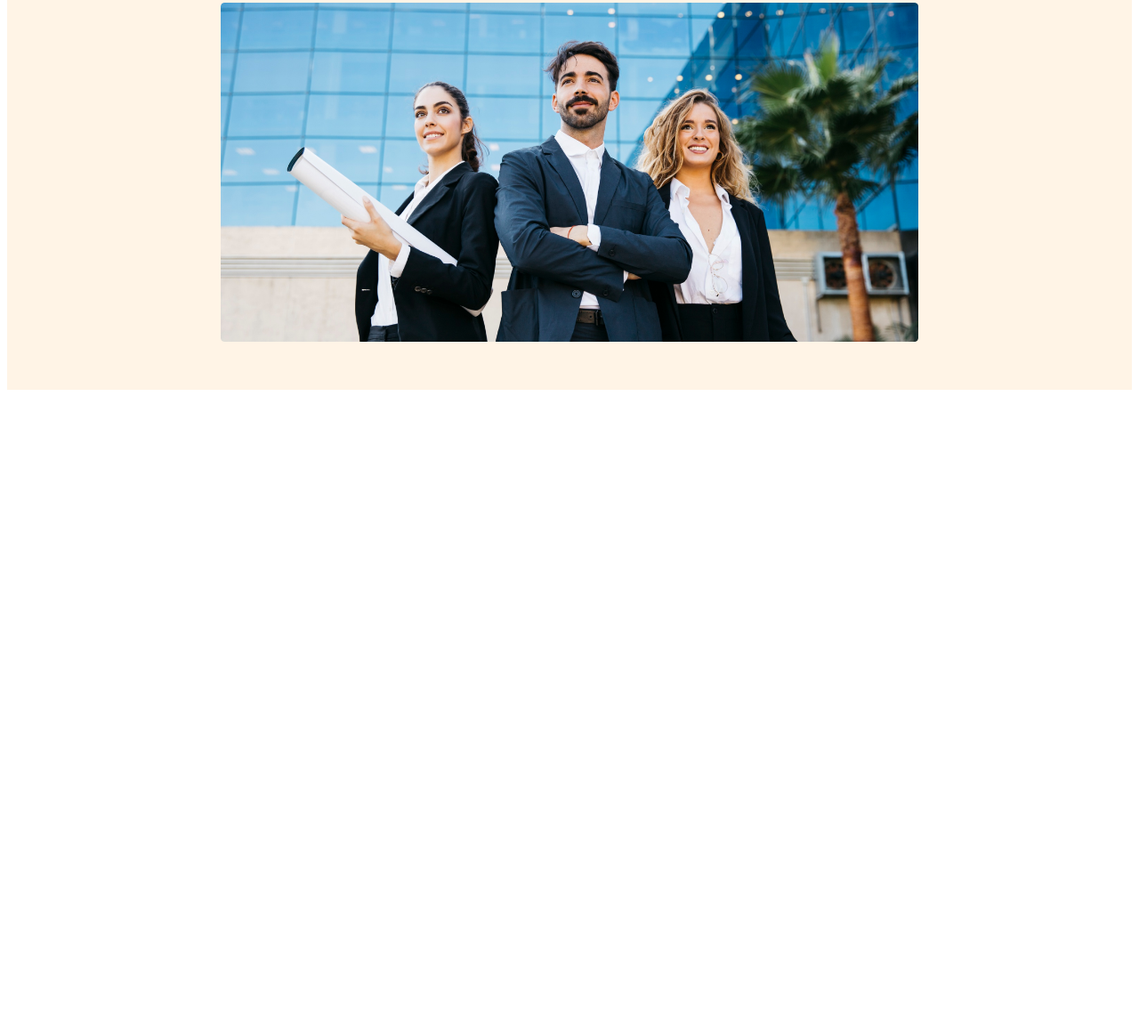
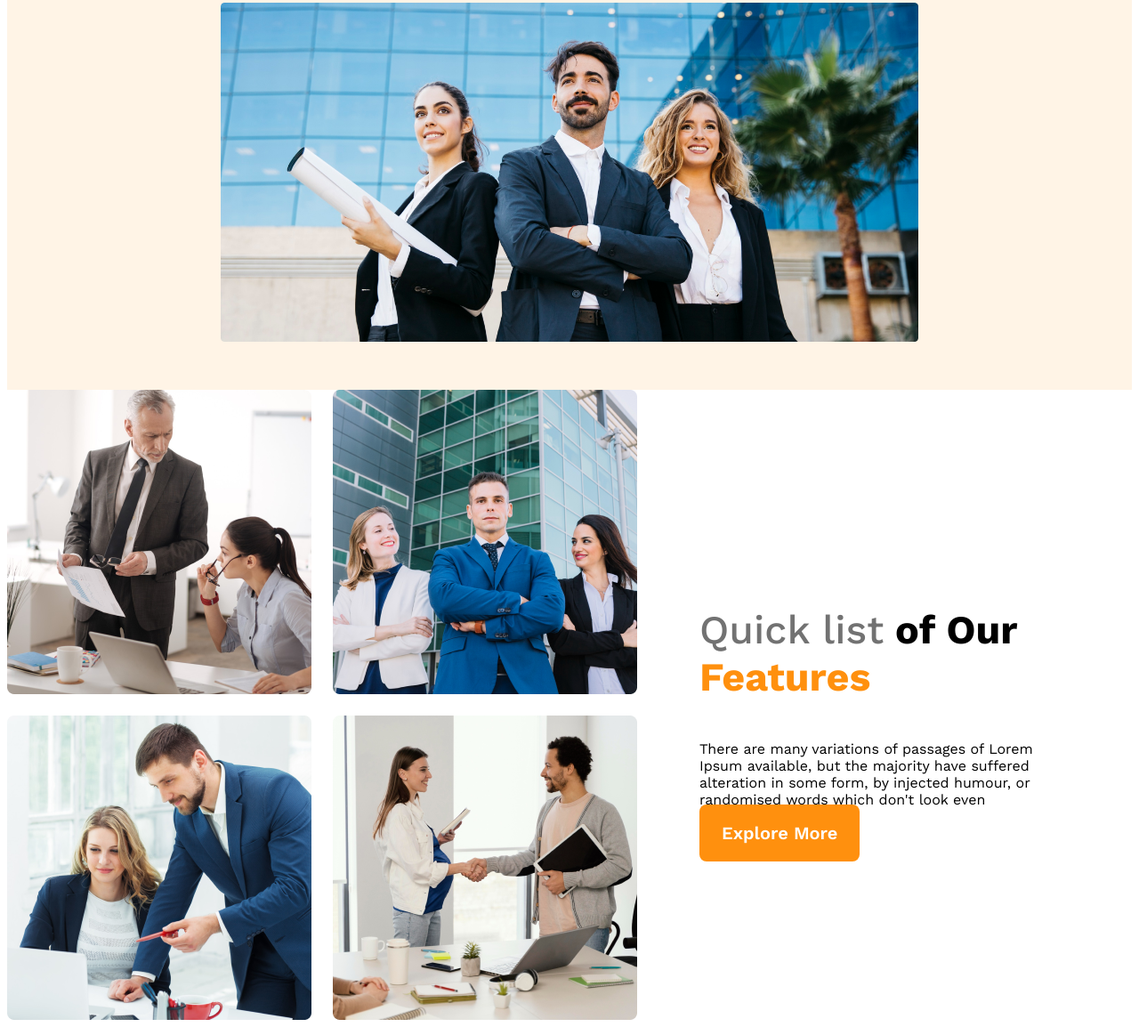
Before and after one commit to protim1451/g3-architecture, a plain HTML site: page index.html in a window 1280 px wide. Shown: the part 584-1738 px from the top of the page at 89% size. Before the commit the page ends 1030 px from the top, so only its background shows below. Drawn offline with nearby package versions, Linux system fonts and the light colour scheme.

Commit message:
Teams content added

```diff
--- a/index.html
+++ b/index.html
@@ -30,7 +30,27 @@
             </div>
         </header>
         <main>
-
+            <!-- Teams Section Start -->
+            <section class="teams-container">
+                <div class="teams-img-container">
+                    <img src="images/team1.png" alt="">
+                    <img src="images/team2.png" alt="">
+                    <img src="images/team3.png" alt="">
+                    <img src="images/team4.png" alt="">
+                </div>
+                <div class="teams-content">
+                    <h3 class="teams-title"> <span class="title1">Quick
+                         list</span>
+                         <span class="title2">of Our</span>
+                         <span class="text-features">Features</span></h3>
+                    <p class="teams-desc">There are many variations of
+                        passages of Lorem Ipsum available, but the
+                        majority have suffered alteration in some form,
+                         by injected humour, or randomised words which
+                         don't look even</p>
+                    <bt class="btn-primary">Explore More</bt>
+                </div>
+            </section>
         </main>
         <footer>
 
--- a/styles/architect.css
+++ b/styles/architect.css
@@ -78,3 +78,33 @@ nav li a{
         flex-direction: column;
     }
 }
+/* Main Styles */
+main{
+    max-width: 1440px;
+    margin: 0 auto;
+}
+/* Teams section style */
+.teams-container{
+    display: flex;
+    align-items: center;
+}
+.teams-img-container{
+    display: grid;
+    grid-template-columns: repeat(2,1fr);
+    gap: 1.5rem;
+}
+.teams-content{
+    padding-right: 70px;
+    padding-left: 70px;
+}
+.teams-title{
+    font-size: 2.8rem;
+}
+.teams-title .title1{
+    color: #727272;
+    font-weight: 500;
+}
+.teams-title .text-features{
+    color: #FF900E;
+    font-weight: 700;
+}
```
